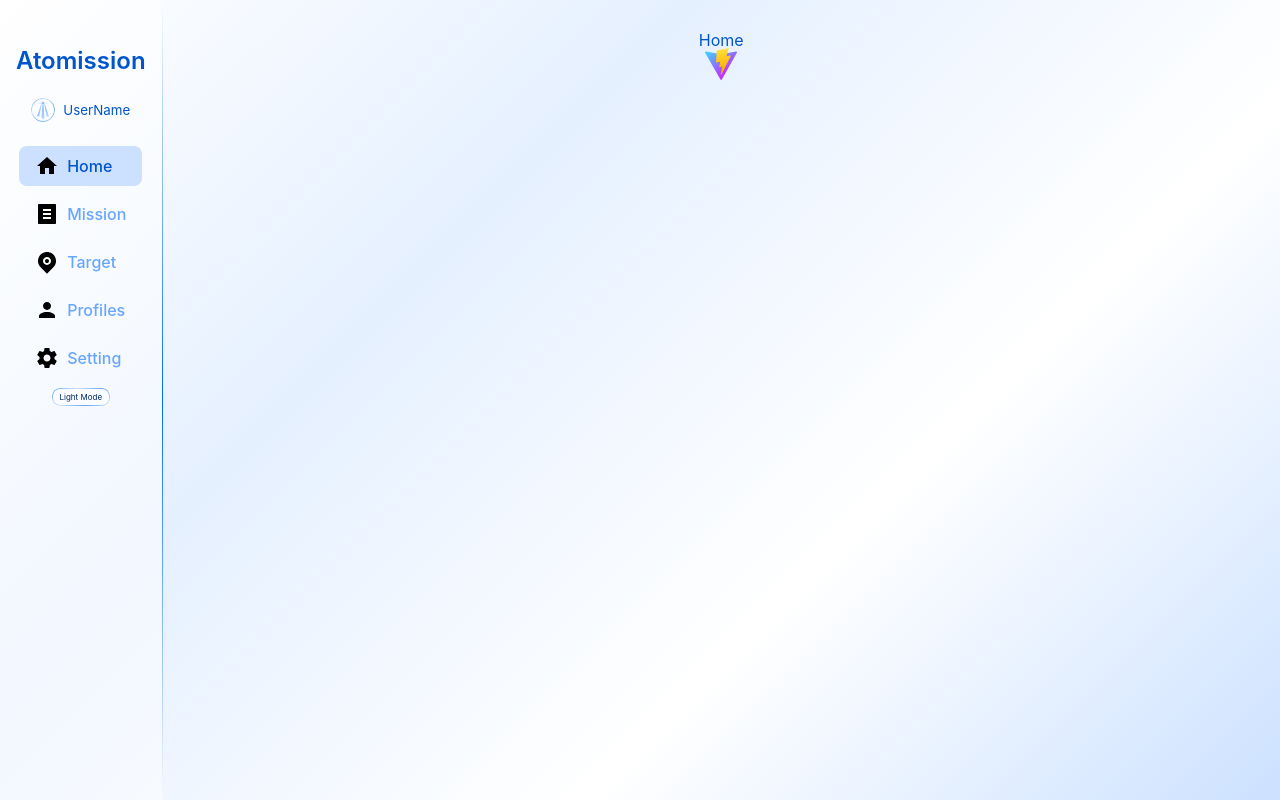
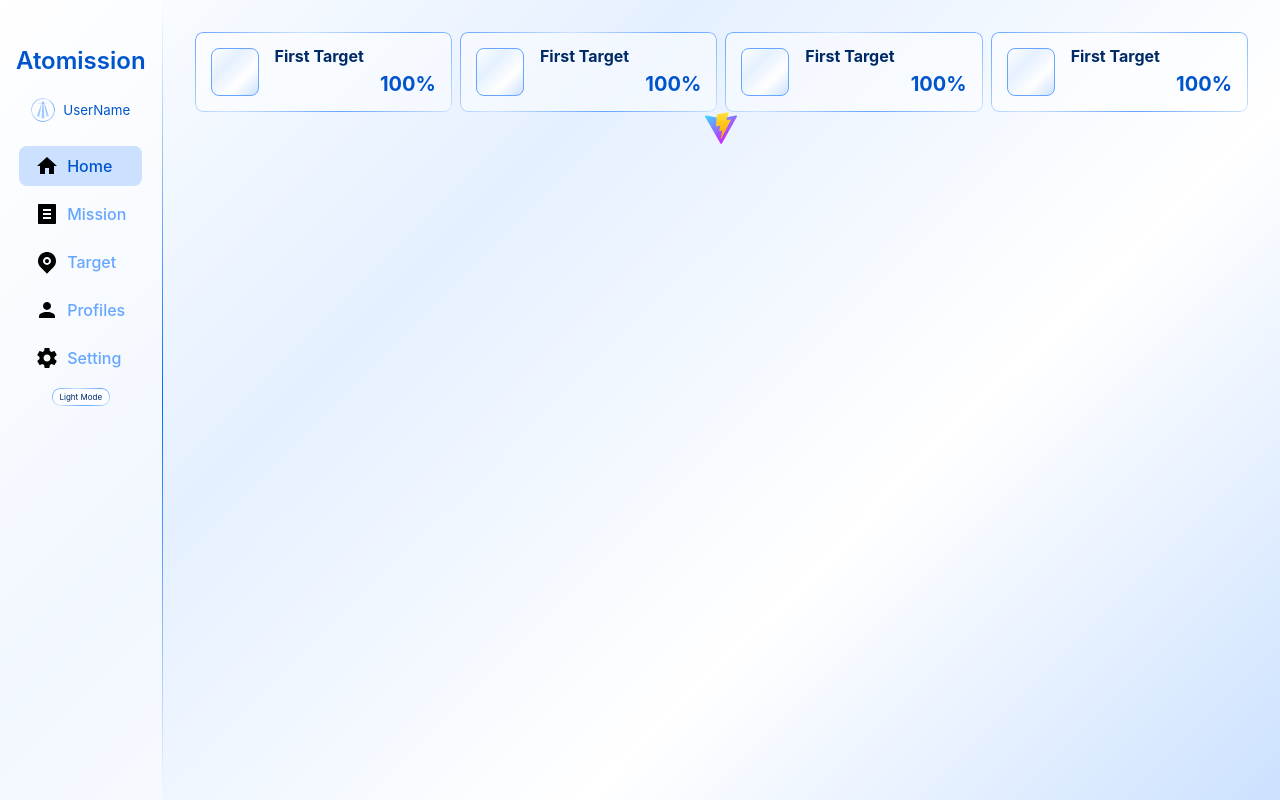
Before and after one commit to silence870121/Atomission, a Vue app: page / in a window 1280 px wide. Built offline with nearby package versions, Linux system fonts and the light colour scheme.

Commit message:
add target component in Home

```diff
--- a/src/views/Home.vue
+++ b/src/views/Home.vue
@@ -1,3 +1,33 @@
+<script setup>
+import TargetCard from '@/components/Project/TargetCard.vue';
+</script>
+
 <template>
-    <h2> Home </h2>
+    <div class="target-simplify">
+        <TargetCard :title="'First Target'" :progress=100 />
+        <TargetCard :title="'First Target'" :progress=100 />
+        <TargetCard :title="'First Target'" :progress=100 />
+        <TargetCard :title="'First Target'" :progress=100 />
+    </div>
 </template>
+
+<style scoped>
+.target-simplify {
+    width: 100%;
+    display: flex;
+    gap: 0.5rem;
+    flex-direction: row;
+    flex-wrap: wrap;
+    justify-content: space-between;
+    align-items: center;
+}
+
+.target-simplify>>>.target-svg {
+    width: 3rem;
+    height: 3rem;
+}
+
+.target-simplify .target-card {
+    flex: 1;
+}
+</style>
```
